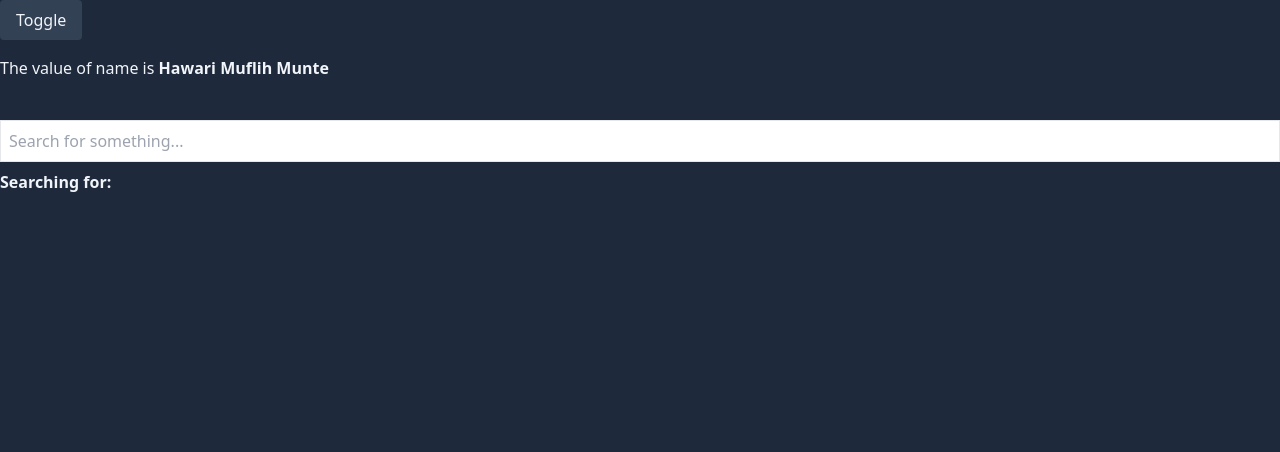
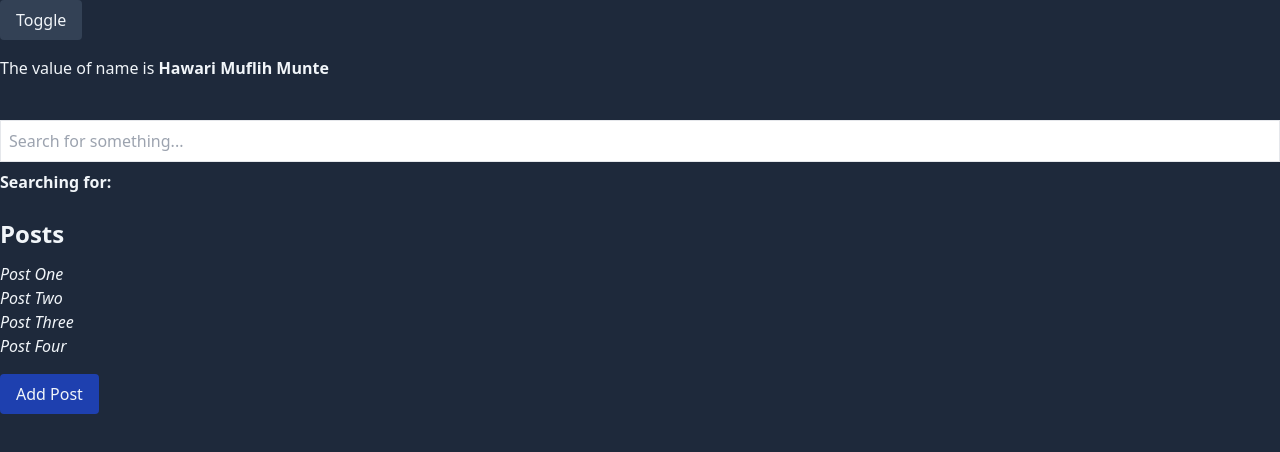
Before and after one commit to hawariMuflihMunte/alpine-study, a plain HTML site: page index.html in a window 1280 px wide. Drawn offline with nearby package versions, Linux system fonts and the light colour scheme.

Commit message:
learn(basic): `x-for`

```diff
--- a/index.html
+++ b/index.html
@@ -22,6 +22,12 @@
     open: false,
     name: 'Hawari Muflih Munte',
     search: '',
+    posts: [
+        {title: 'Post One'},
+        {title: 'Post Two'},
+        {title: 'Post Three'},
+        {title: 'Post Four'},
+    ]
   }">
 
     <!-- x-on -->
@@ -66,6 +72,21 @@
         Template based on a condition
       </section>
     </template>
+
+    <!-- x-for -->
+    <h3 class="text-2xl mt-6 mb-3 font-bold">Posts</h3>
+    <template x-for="post in posts">
+      <article
+        class="italic"
+        x-text="post.title"></article>
+    </template>
+
+    <button
+      @click="posts.push({ title: 'New Post' })"
+      class="bg-blue-800 text-slate-100 px-4 py-2 rounded mt-4"
+    >
+      Add Post
+    </button>
   </section>
 </body>
 </html>
```
